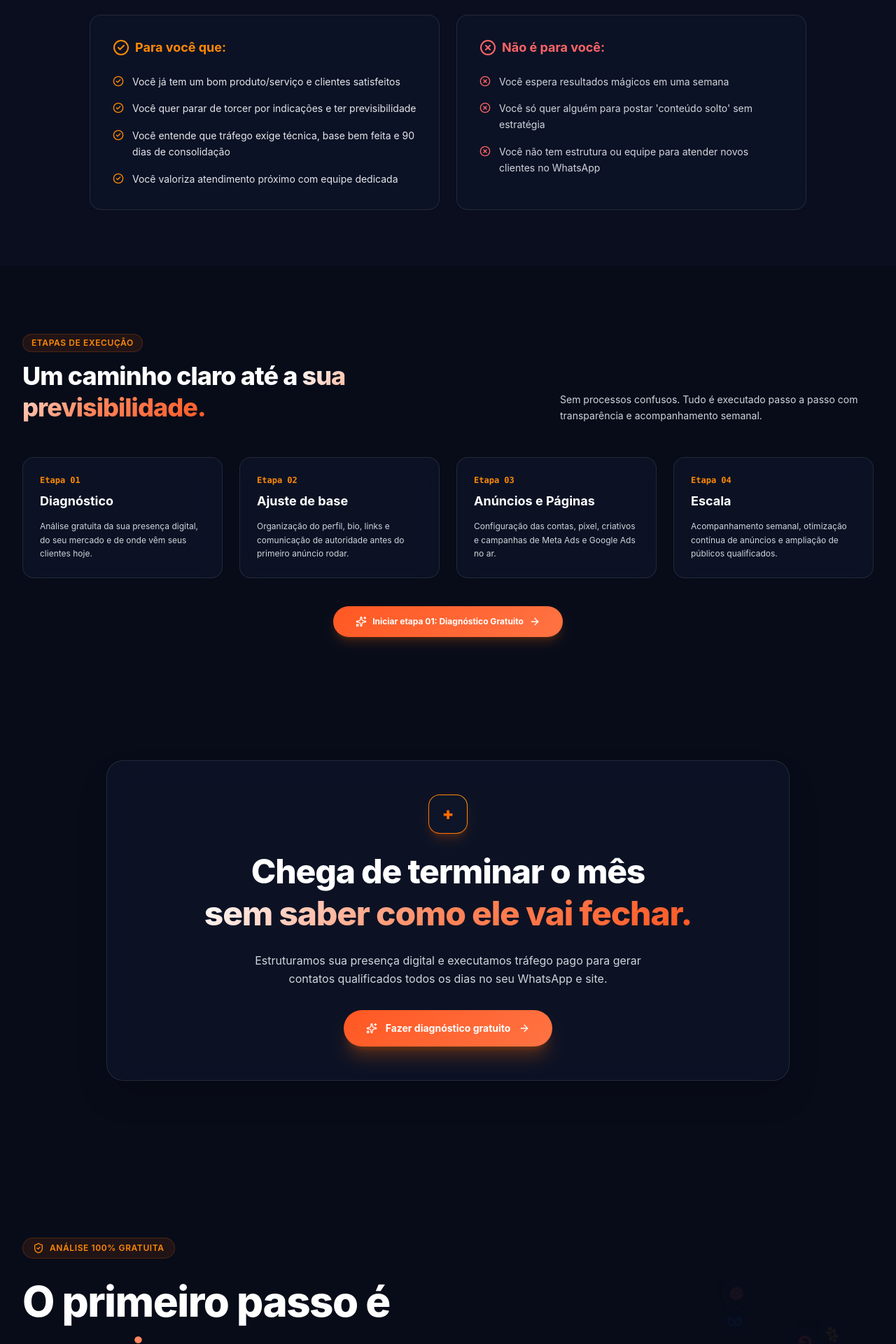
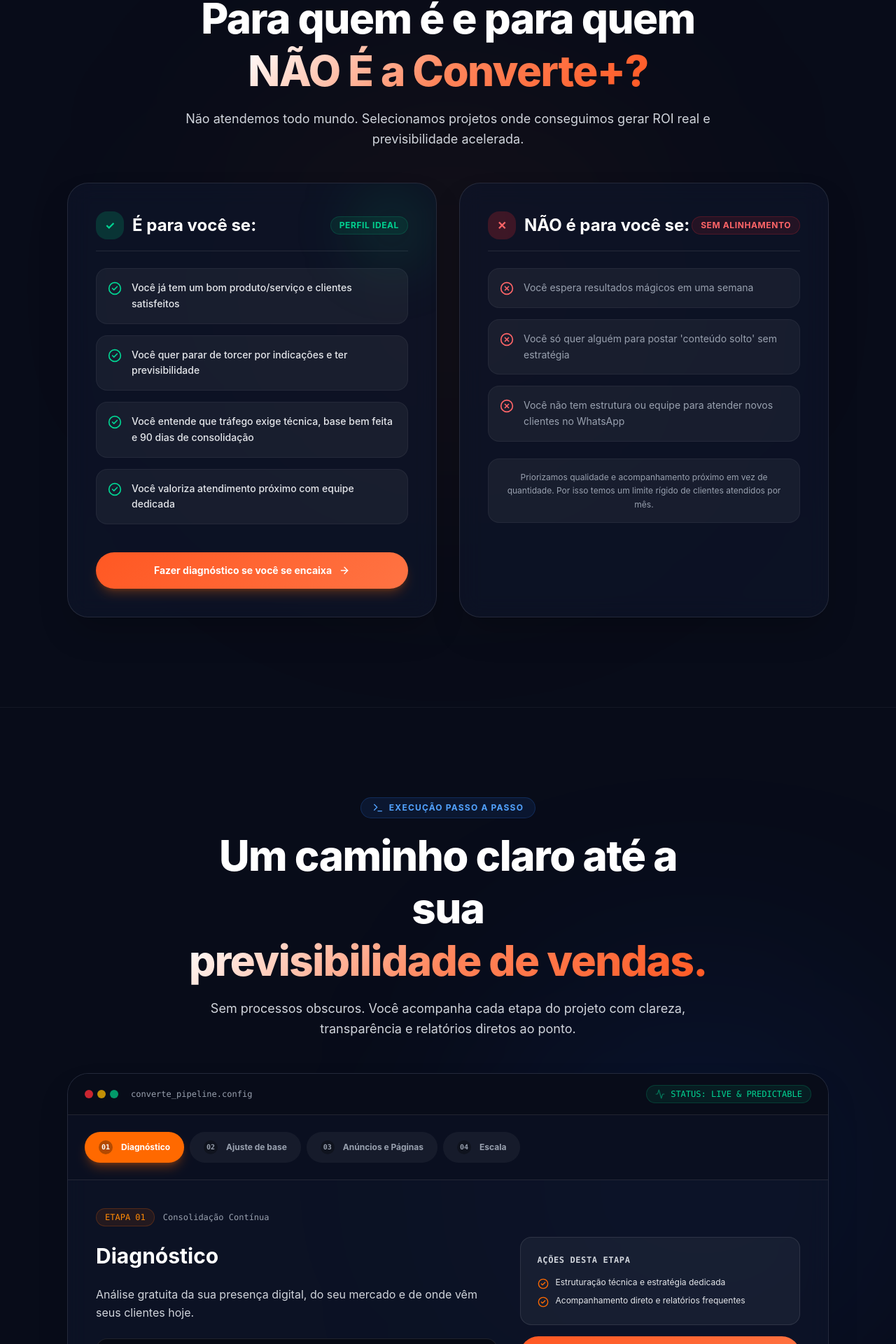
Before and after one commit to Poneyzada/Agencia-Converte-Lp, a React (Vite) app: page / in a window 1280 px wide. Shown: the part 5955-7875 px from the top of the page at 70% size. Built offline with nearby package versions, Linux system fonts and the light colour scheme.

Commit message:
Apply custom scroll and control-room components across all sections of the landing page

```diff
--- a/src/components/FitSection.jsx
+++ b/src/components/FitSection.jsx
@@ -1,57 +1,129 @@
-import React from 'react';
-import { CheckCircle2, XCircle, Sparkles, ArrowRight } from 'lucide-react';
+import React, { useState } from 'react';
+import { CheckCircle2, XCircle, Target, ArrowRight } from 'lucide-react';
 import { siteConfig } from '../config/siteConfig';
 
 export default function FitSection({ onOpenICP }) {
+  const [activeTab, setActiveTab] = useState('fit');
+  const { forYou, notForYou } = siteConfig.fitComparison;
+
   return (
-    <section id="para-voce" className="py-20 relative overflow-hidden bg-[#0a0e1e]">
-      <div className="max-w-7xl mx-auto px-4 sm:px-6 lg:px-8 relative z-10">
+    <section id="para-voce" className="py-24 sm:py-32 relative bg-[#080c19] overflow-hidden border-t border-white/5">
 
-        {/* Section Header */}
-        <div className="text-center max-w-2xl mx-auto mb-12">
-          <div className="inline-flex items-center gap-2 px-3 py-1 rounded-full bg-orange-500/10 border border-orange-500/20 text-orange-400 text-xs font-semibold uppercase tracking-wider mb-3">
-            <span>Alinhamento de Perfil</span>
+      {/* Background Radial Glow */}
+      <div className="absolute top-1/2 left-1/2 -translate-x-1/2 -translate-y-1/2 w-[40rem] h-[40rem] bg-orange-500/5 rounded-full blur-[150px] pointer-events-none" />
+
+      <div className="max-w-6xl mx-auto px-4 sm:px-6 lg:px-8 relative z-10 space-y-12">
+
+        {/* Header */}
+        <div className="text-center space-y-4 max-w-3xl mx-auto">
+          <div className="inline-flex items-center gap-2 px-4 py-1.5 rounded-full bg-orange-500/10 border border-orange-500/20 text-orange-400 text-xs font-bold uppercase tracking-widest">
+            <Target className="w-4 h-4 text-orange-500" />
+            <span>Perfil de Cliente Ideal</span>
           </div>
-          <h2 className="text-3xl sm:text-4xl font-extrabold text-white tracking-tight">
-            Isto é <span className="text-gradient-brand">pra você?</span>
+
+          <h2 className="text-4xl sm:text-5xl lg:text-6xl font-extrabold text-white tracking-tight leading-tight">
+            Para quem é e para quem <br className="hidden sm:inline" />
+            <span className="text-gradient-brand">NÃO É a Converte+?</span>
           </h2>
+
+          <p className="text-gray-300 text-base sm:text-lg leading-relaxed">
+            Não atendemos todo mundo. Selecionamos projetos onde conseguimos gerar ROI real e previsibilidade acelerada.
+          </p>
         </div>
 
-        {/* 2 Cards Grid: Para Você vs Não é Para Você */}
-        <div className="grid grid-cols-1 md:grid-cols-2 gap-6 max-w-5xl mx-auto">
+        {/* Mobile Segmented Tab Control */}
+        <div className="flex justify-center md:hidden">
+          <div className="inline-flex p-1.5 rounded-[60px] bg-[#0e1529] border border-white/10 w-full max-w-xs">
+            <button
+              onClick={() => setActiveTab('fit')}
+              className={`flex-1 py-2.5 rounded-[30px] text-xs font-bold transition-all ${
+                activeTab === 'fit' ? 'bg-orange-500 text-white shadow-lg' : 'text-gray-400'
+              }`}
+            >
+              É Para Você
+            </button>
+            <button
+              onClick={() => setActiveTab('notFit')}
+              className={`flex-1 py-2.5 rounded-[30px] text-xs font-bold transition-all ${
+                activeTab === 'notFit' ? 'bg-red-500/80 text-white shadow-lg' : 'text-gray-400'
+              }`}
+            >
+              NÃO É Para Você
+            </button>
+          </div>
+        </div>
 
-          {/* Card 1: Para Você Que */}
-          <div className="glass-panel rounded-2xl p-6 sm:p-8 border border-orange-500/30 bg-orange-950/20">
-            <div className="flex items-center gap-2 text-orange-400 font-bold text-lg mb-6">
-              <CheckCircle2 className="w-6 h-6" />
-              <span>Para você que:</span>
+        {/* Side by Side Comparison Panels (Control Room Pill Cards) */}
+        <div className="grid grid-cols-1 md:grid-cols-2 gap-8 items-stretch">
+
+          {/* FIT CARD (É PARA VOCÊ) */}
+          <div className={`glass-panel p-8 sm:p-10 rounded-[30px] border border-emerald-500/30 bg-[#0e1529]/90 shadow-2xl space-y-6 relative overflow-hidden transition-all duration-300 ${
+            activeTab === 'fit' ? 'block' : 'hidden md:block'
+          }`}>
+            <div className="absolute top-0 right-0 w-32 h-32 bg-emerald-500/10 rounded-full blur-2xl pointer-events-none" />
+
+            <div className="flex items-center justify-between pb-4 border-b border-white/10">
+              <div className="flex items-center gap-3">
+                <div className="w-10 h-10 rounded-2xl bg-emerald-500/20 text-emerald-400 flex items-center justify-center font-bold">
+                  ✓
+                </div>
+                <h3 className="text-xl sm:text-2xl font-bold text-white">É para você se:</h3>
+              </div>
+              <span className="px-3 py-1 rounded-full bg-emerald-500/10 text-emerald-400 border border-emerald-500/20 text-xs font-bold uppercase tracking-wider">
+                Perfil Ideal
+              </span>
             </div>
 
-            <ul className="space-y-4 text-xs sm:text-sm text-gray-200">
-              {siteConfig.fitComparison.forYou.map((item, idx) => (
-                <li key={idx} className="flex items-start gap-3">
-                  <CheckCircle2 className="w-4 h-4 text-orange-400 shrink-0 mt-0.5" />
-                  <span className="leading-relaxed">{item}</span>
-                </li>
+            <div className="space-y-4">
+              {forYou.map((item, idx) => (
+                <div key={idx} className="flex items-start gap-3.5 p-4 rounded-2xl bg-white/5 border border-white/5 hover:border-emerald-500/20 transition-colors">
+                  <CheckCircle2 className="w-5 h-5 text-emerald-400 shrink-0 mt-0.5" />
+                  <span className="text-sm text-gray-200 font-medium leading-relaxed">{item}</span>
+                </div>
               ))}
-            </ul>
+            </div>
+
+            <div className="pt-4">
+              <button
+                onClick={onOpenICP}
+                className="btn-orange w-full py-4 rounded-[30px] font-bold text-sm flex items-center justify-center gap-2.5 shadow-lg shadow-orange-500/25 cursor-pointer"
+              >
+                <span>Fazer diagnóstico se você se encaixa</span>
+                <ArrowRight className="w-4 h-4" />
+              </button>
+            </div>
           </div>
 
-          {/* Card 2: Não é Para Você */}
-          <div className="glass-panel rounded-2xl p-6 sm:p-8 border border-red-500/20 bg-red-950/10">
-            <div className="flex items-center gap-2 text-red-400 font-bold text-lg mb-6">
-              <XCircle className="w-6 h-6" />
-              <span>Não é para você:</span>
+          {/* NOT FIT CARD (NÃO É PARA VOCÊ) */}
+          <div className={`glass-panel p-8 sm:p-10 rounded-[30px] border border-red-500/20 bg-[#0c101c]/90 shadow-2xl space-y-6 relative overflow-hidden transition-all duration-300 ${
+            activeTab === 'notFit' ? 'block' : 'hidden md:block'
+          }`}>
+            <div className="flex items-center justify-between pb-4 border-b border-white/10">
+              <div className="flex items-center gap-3">
+                <div className="w-10 h-10 rounded-2xl bg-red-500/20 text-red-400 flex items-center justify-center font-bold">
+                  ✕
+                </div>
+                <h3 className="text-xl sm:text-2xl font-bold text-white">NÃO é para você se:</h3>
+              </div>
+              <span className="px-3 py-1 rounded-full bg-red-500/10 text-red-400 border border-red-500/20 text-xs font-bold uppercase tracking-wider">
+                Sem Alinhamento
+              </span>
             </div>
 
-            <ul className="space-y-4 text-xs sm:text-sm text-gray-300">
-              {siteConfig.fitComparison.notForYou.map((item, idx) => (
-                <li key={idx} className="flex items-start gap-3">
-                  <XCircle className="w-4 h-4 text-red-400 shrink-0 mt-0.5" />
-                  <span className="leading-relaxed">{item}</span>
-                </li>
+            <div className="space-y-4">
+              {notForYou.map((item, idx) => (
+                <div key={idx} className="flex items-start gap-3.5 p-4 rounded-2xl bg-white/5 border border-white/5">
+                  <XCircle className="w-5 h-5 text-red-400 shrink-0 mt-0.5" />
+                  <span className="text-sm text-gray-400 font-normal leading-relaxed">{item}</span>
+                </div>
               ))}
-            </ul>
+            </div>
+
+            <div className="pt-4 p-4 rounded-2xl bg-white/5 border border-white/5 text-center">
+              <p className="text-xs text-gray-400 leading-relaxed">
+                Priorizamos qualidade e acompanhamento próximo em vez de quantidade. Por isso temos um limite rígido de clientes atendidos por mês.
+              </p>
+            </div>
           </div>
 
         </div>
--- a/src/components/RoadmapSection.jsx
+++ b/src/components/RoadmapSection.jsx
@@ -1,58 +1,134 @@
-import React from 'react';
-import { ArrowRight, Sparkles } from 'lucide-react';
+import React, { useState } from 'react';
+import { Terminal, CheckCircle2, ArrowRight, Activity } from 'lucide-react';
 import { siteConfig } from '../config/siteConfig';
 
 export default function RoadmapSection({ onOpenICP }) {
+  const [selectedStep, setSelectedStep] = useState(0);
+  const roadmapSteps = siteConfig.roadmap;
+
   return (
-    <section id="caminho" className="py-20 md:py-24 relative overflow-hidden bg-[#080c19]">
-      <div className="max-w-7xl mx-auto px-4 sm:px-6 lg:px-8 relative z-10">
+    <section id="caminho" className="py-24 sm:py-32 relative bg-[#080c19] overflow-hidden border-t border-white/5">
 
-        {/* Section Header */}
-        <div className="flex flex-col md:flex-row md:items-end justify-between mb-12 gap-6">
-          <div className="max-w-2xl">
-            <div className="inline-flex items-center gap-2 px-3 py-1 rounded-full bg-orange-500/10 border border-orange-500/20 text-orange-400 text-xs font-semibold uppercase tracking-wider mb-3">
-              <span>Etapas de Execução</span>
+      {/* Glow Wash */}
+      <div className="absolute top-1/3 right-0 w-[35rem] h-[35rem] bg-blue-600/10 rounded-full blur-[140px] pointer-events-none" />
+
+      <div className="max-w-6xl mx-auto px-4 sm:px-6 lg:px-8 relative z-10 space-y-12">
+
+        {/* Header */}
+        <div className="text-center space-y-4 max-w-3xl mx-auto">
+          <div className="inline-flex items-center gap-2 px-4 py-1.5 rounded-full bg-blue-500/10 border border-blue-500/20 text-blue-400 text-xs font-bold uppercase tracking-widest">
+            <Terminal className="w-4 h-4 text-blue-400" />
+            <span>Execução Passo a Passo</span>
           </div>
-            <h2 className="text-3xl sm:text-4xl font-extrabold text-white tracking-tight leading-tight">
-              Um caminho claro até a <span className="text-gradient-brand">sua previsibilidade.</span>
+
+          <h2 className="text-4xl sm:text-5xl lg:text-6xl font-extrabold text-white tracking-tight leading-tight">
+            Um caminho claro até a sua <br className="hidden sm:inline" />
+            <span className="text-gradient-brand">previsibilidade de vendas.</span>
           </h2>
-          </div>
-          <p className="text-gray-300 text-sm max-w-md leading-relaxed">
-            Sem processos confusos. Tudo é executado passo a passo com transparência e acompanhamento semanal.
+
+          <p className="text-gray-300 text-base sm:text-lg leading-relaxed">
+            Sem processos obscuros. Você acompanha cada etapa do projeto com clareza, transparência e relatórios diretos ao ponto.
           </p>
         </div>
 
-        {/* Timeline Grid matching screenshot */}
-        <div className="grid grid-cols-1 sm:grid-cols-2 lg:grid-cols-4 gap-6">
-          {siteConfig.roadmap.map((item, idx) => (
-            <div
-              key={idx}
-              className="glass-panel glass-panel-hover rounded-2xl p-6 border border-white/10 relative flex flex-col justify-between"
-            >
-              <div>
-                <span className="font-mono text-xs font-bold text-orange-400 block mb-2">
-                  Etapa {item.step}
-                </span>
-                <h3 className="text-lg font-bold text-white mb-3">
-                  {item.title}
-                </h3>
-                <p className="text-xs text-gray-300 leading-relaxed">
-                  {item.description}
-                </p>
+        {/* Developer Pipeline Console Panel (Control Room Code/Pipeline Block) */}
+        <div className="glass-panel rounded-[30px] border border-white/15 bg-[#0d1326] shadow-2xl overflow-hidden">
+
+          {/* Console Header Bar */}
+          <div className="px-6 py-4 bg-[#080c19] border-b border-white/10 flex flex-wrap items-center justify-between gap-4">
+            <div className="flex items-center gap-2.5">
+              <div className="flex gap-1.5">
+                <span className="w-3 h-3 rounded-full bg-red-500/80 inline-block" />
+                <span className="w-3 h-3 rounded-full bg-yellow-500/80 inline-block" />
+                <span className="w-3 h-3 rounded-full bg-emerald-500/80 inline-block" />
+              </div>
+              <span className="text-xs font-mono text-gray-400 ml-2">converte_pipeline.config</span>
+            </div>
+
+            <div className="flex items-center gap-2 text-xs font-mono text-emerald-400 bg-emerald-500/10 px-3 py-1 rounded-full border border-emerald-500/20">
+              <Activity className="w-3.5 h-3.5 animate-pulse" />
+              <span>STATUS: LIVE & PREDICTABLE</span>
             </div>
           </div>
-          ))}
+
+          {/* Interactive Step Selector Pills */}
+          <div className="p-4 sm:p-6 bg-[#0a0f20] border-b border-white/10 flex items-center gap-2 overflow-x-auto no-scrollbar">
+            {roadmapSteps.map((step, idx) => {
+              const isSelected = selectedStep === idx;
+              return (
+                <button
+                  key={idx}
+                  onClick={() => setSelectedStep(idx)}
+                  className={`px-5 py-3 rounded-[30px] text-xs font-bold whitespace-nowrap transition-all flex items-center gap-3 cursor-pointer ${
+                    isSelected
+                      ? 'bg-orange-500 text-white shadow-lg shadow-orange-500/30'
+                      : 'bg-white/5 text-gray-400 hover:text-white hover:bg-white/10'
+                  }`}
+                >
+                  <span className="w-5 h-5 rounded-full bg-black/30 flex items-center justify-center text-[10px] font-mono">
+                    {step.step}
+                  </span>
+                  <span>{step.title}</span>
+                </button>
+              );
+            })}
           </div>
 
-        <div className="mt-10 text-center">
+          {/* Console Output Body */}
+          <div className="p-6 sm:p-10 grid grid-cols-1 lg:grid-cols-12 gap-8 items-center">
+
+            <div className="lg:col-span-7 space-y-6">
+              <div className="flex items-center gap-3">
+                <span className="text-xs font-mono text-orange-400 px-3 py-1 rounded-full bg-orange-500/10 border border-orange-500/20">
+                  ETAPA {roadmapSteps[selectedStep].step}
+                </span>
+                <span className="text-xs text-gray-400 font-mono">
+                  Consolidação Contínua
+                </span>
+              </div>
+
+              <h3 className="text-2xl sm:text-3xl font-bold text-white">
+                {roadmapSteps[selectedStep].title}
+              </h3>
+
+              <p className="text-gray-300 text-base leading-relaxed font-normal">
+                {roadmapSteps[selectedStep].description}
+              </p>
+
+              {/* Code Snippet Box */}
+              <div className="p-4 rounded-2xl bg-[#060913] border border-white/10 font-mono text-xs text-emerald-400 space-y-1 overflow-x-auto">
+                <p><span className="text-purple-400">const</span> pipelineStatus = <span className="text-amber-300">"READY"</span>;</p>
+                <p><span className="text-purple-400">await</span> convertePlus.<span className="text-blue-400">executeStage</span>(<span className="text-orange-400">"{roadmapSteps[selectedStep].title}"</span>);</p>
+                <p className="text-gray-400">// Result: Previsibilidade de Leads Ativada com Sucesso</p>
+              </div>
+            </div>
+
+            <div className="lg:col-span-5 space-y-4">
+              <div className="p-6 rounded-2xl bg-white/5 border border-white/10 space-y-4">
+                <h4 className="text-xs font-bold text-gray-300 uppercase tracking-wider font-mono">Ações desta etapa</h4>
+                <div className="space-y-2 text-xs text-gray-200">
+                  <div className="flex items-start gap-2.5">
+                    <CheckCircle2 className="w-4 h-4 text-orange-500 shrink-0 mt-0.5" />
+                    <span>Estruturação técnica e estratégia dedicada</span>
+                  </div>
+                  <div className="flex items-start gap-2.5">
+                    <CheckCircle2 className="w-4 h-4 text-orange-500 shrink-0 mt-0.5" />
+                    <span>Acompanhamento direto e relatórios frequentes</span>
+                  </div>
+                </div>
+              </div>
+
               <button
                 onClick={onOpenICP}
-            className="btn-orange px-8 py-3.5 rounded-xl font-bold text-xs inline-flex items-center gap-2 cursor-pointer shadow-lg shadow-orange-500/20"
+                className="btn-orange w-full py-4 rounded-[30px] font-bold text-sm flex items-center justify-center gap-2.5 shadow-lg shadow-orange-500/25 cursor-pointer"
               >
-            <Sparkles className="w-4 h-4" />
-            <span>Iniciar etapa 01: Diagnóstico Gratuito</span>
+                <span>Iniciar com a Etapa 01</span>
                 <ArrowRight className="w-4 h-4" />
               </button>
+            </div>
+
+          </div>
+
         </div>
 
       </div>
```
Lines whose indentation alone changed are shown as unchanged.
